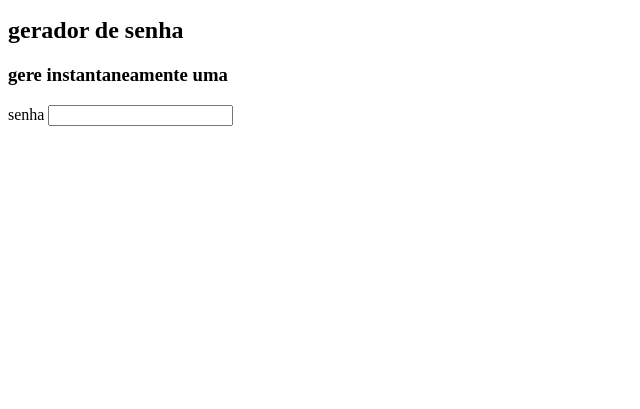
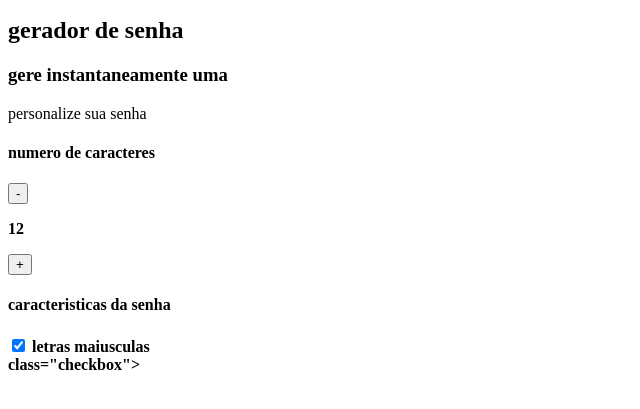
Before and after one commit to Daniely1103/dany, a plain HTML site: page index.html in a window 1280 px wide. Shown: the part 29-438 px from the top of the page, without its empty margins (0-640 px from the left). Drawn offline with Linux system fonts and the light colour scheme.

Commit message:
Add files via upload

```diff
--- a/index.html
+++ b/index.html
@@ -13,9 +13,35 @@
         <h2 class="titulo-principal"> gerador de senha </h2>
         <h3 class="titulo-secundrio">gere instantaneamente uma</h3>
         </div>
-        <div class="cnteudo">
-        <label for="senha">senha</label>
-        <input
+        <div class="parametro"
+        <h3 class="parametro-titulo">personalize sua senha</h3>
+        <h4 class="parametro-coluna_senha">
+            <div class="parametro-senha">
+                <h4 class="parametro-senha_titulo">numero de caracteres</h4>
+                <div class="parametro-senha-botoes">
+                    <button class="parametro-senha_texto">-</button>
+                    <p class="parametro-senha_texto">12</p>
+                    <button class="parametro-senha_botao">+</button>
+                      </div>
+            </div>
+            <div class="parametro-senha">
+                <h4 class="parametro-senha-titulo">caracteristicas da senha</h4>
+                <div class="parametro-senha-checkbox">
+                    <input name="maiusculo" type="checkbox" class="checkbox" checked>
+                    <label for="maiusculo">letras maiusculas</label>
+                </div>
+                <div class="parametro-senha-checkbox">
+                    <imput name="minusculo" type="checkbox"> class="checkbox">
+                    <label for
+
+
+
+
+
+
+
+
+
 
 </body>
 </html>
```
